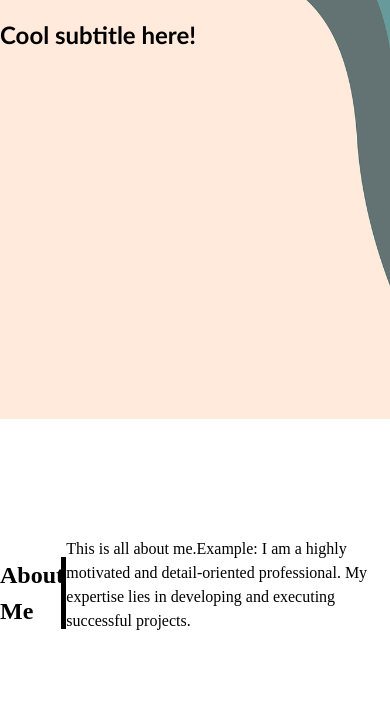
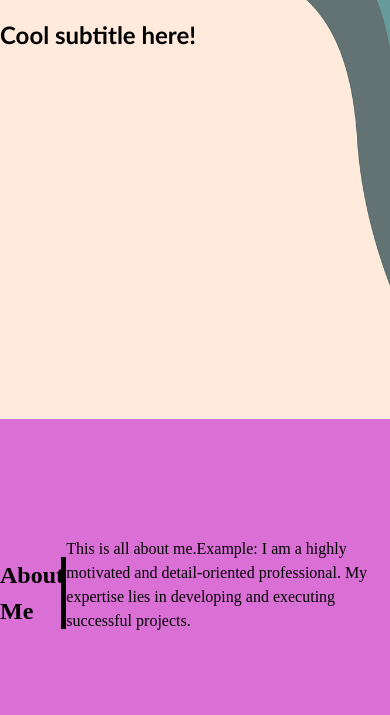
Before and after one commit to 2akia/Jakias-Portfolio-CV, a plain HTML site: page starter/index.html in a window 390 px wide. Shown: the part 106-821 px from the top of the page. Drawn offline with Linux system fonts and the light colour scheme.

Commit message:
amended the media query

```diff
--- a/starter/css/style.css
+++ b/starter/css/style.css
@@ -172,12 +172,16 @@ p {
 /* Styles for small screens (e.g., mobile phones) */
 
 @media screen and (max-width: 768px) {
-
+  body {
+    background-color: orchid;
+  }
 }
 
 /* Styles for medium screens (e.g., tablets) */
 @media screen and (min-width: 769px) and (max-width: 1024px) {
+  body { background-color: coral;
 
+  }
 }
 
 /* Styles for larger screens (e.g., laptops and desktops) */
```
